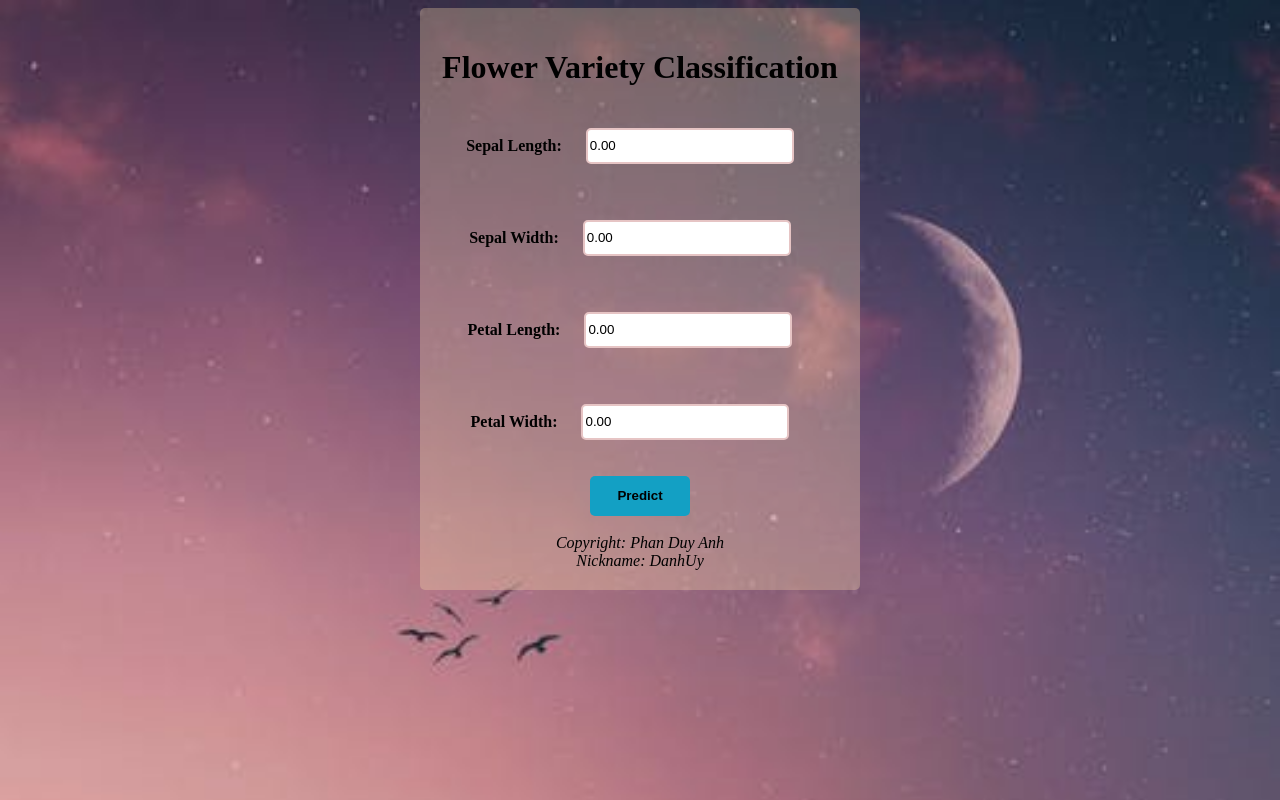
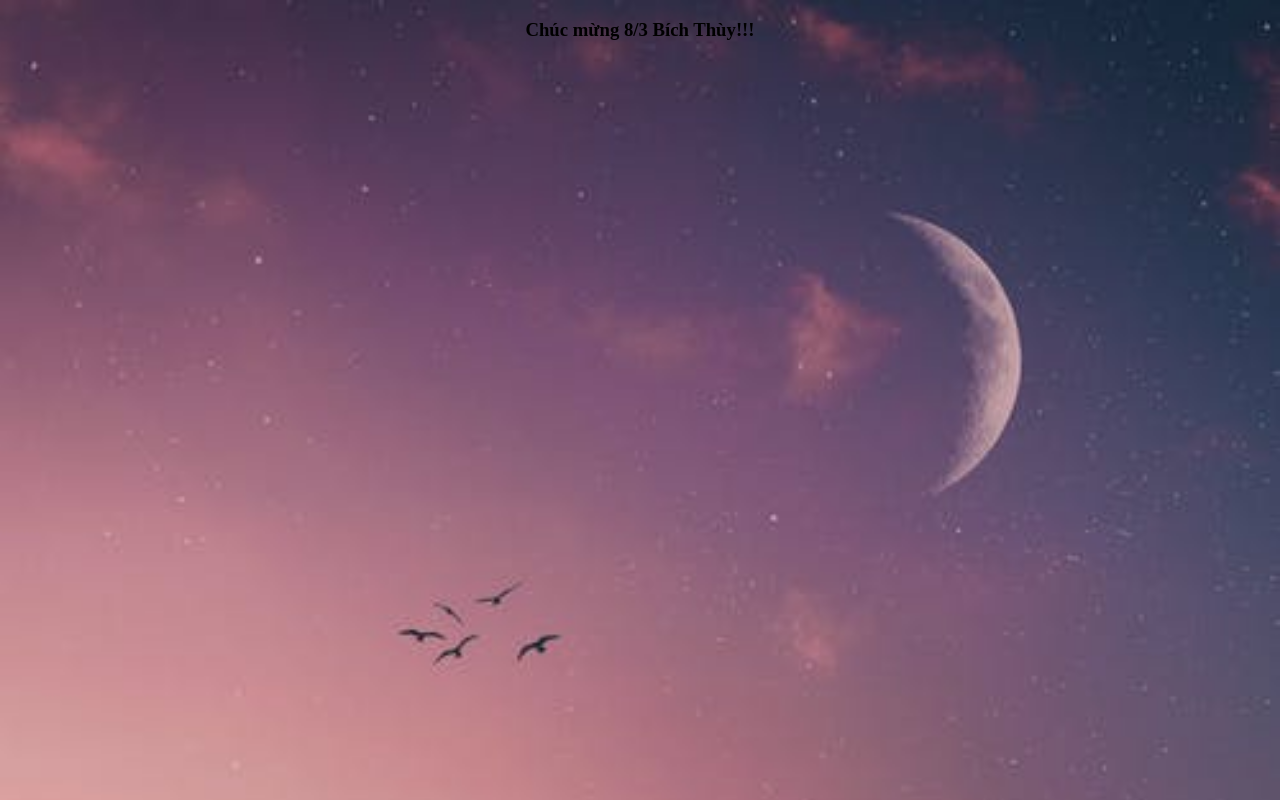
Before and after one commit to pdanh2682000/IrisWebApp, a Flask app: page / in a window 1280 px wide. Run offline with Flask 2, Linux system fonts and the light colour scheme.

Commit message:
Update home.html

```diff
--- a/templates/home.html
+++ b/templates/home.html
@@ -48,7 +48,7 @@
     </style>
 </head>
 <body>
-    <div id="login-form-container">
+<!--     <div id="login-form-container">
         <form action="classify" method="GET">
             <div class="card" style="width: 400px">
             <div class="card-content">
@@ -90,6 +90,7 @@
                 </div>
             </div>
         </form>
-    </div>
+    </div> -->
+    <h3 style="text-align:center;">Chúc mừng 8/3 Bích Thùy!!!</h3>
 </body>
 </html>
```
